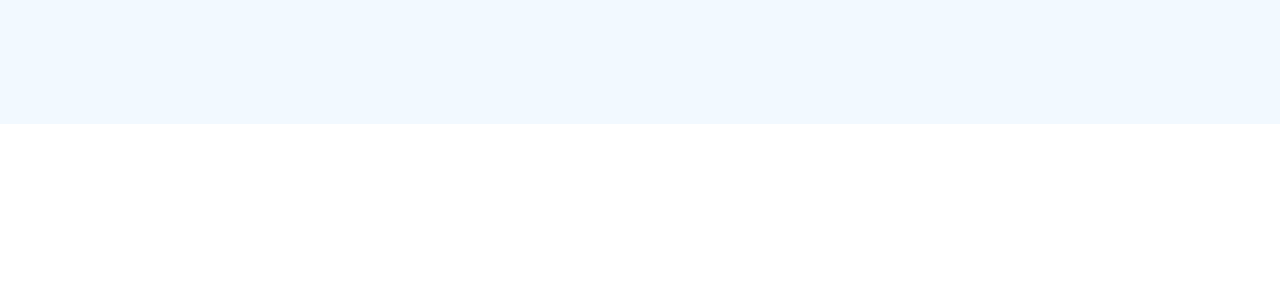
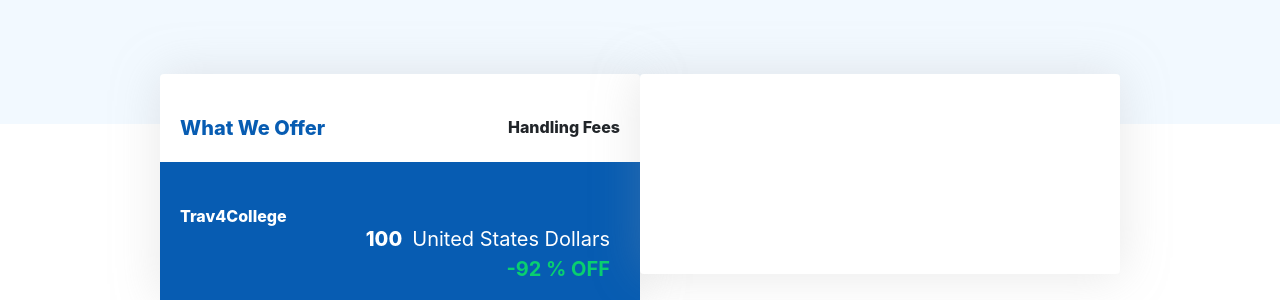
Before and after one commit to Ibeandyson/trav4collegeTest, a React (Create React App) app in the folder Frontend/: page / in a window 1280 px wide. Shown: the part 1876-2176 px from the top of the page. Before the commit the page ends 2000 px from the top, so only its background shows below. Built offline with nearby package versions, Linux system fonts and the light colour scheme.

Commit message:
woked on card

```diff
--- a/Frontend/src/Components/Home/Section2.jsx
+++ b/Frontend/src/Components/Home/Section2.jsx
@@ -1,9 +1,44 @@
+import {Card, Col, Row} from 'react-bootstrap';
+import './style/Section2.css';
 const Section2 = () => {
-  return(
-    <div>
-     <p>man2</p>
-    </div>
-  )
- }
+    return (
+        <div className="section2-body">
+            <div className="section2-container justify-content-md-center">
+                <Card className="card-1-style">
+                    <Card.Body>
+                        <Row>
+                            <Col xs={6}>
+                                <p className="what-we-offer-text">What We Offer</p>
+                            </Col>
+                            <Col xs={6}>
+                                <p className="Handling-Fees">Handling Fees</p>
+                            </Col>
+                        </Row>
+                    </Card.Body>
+                    <div className="stage2">
+                        <Row>
+                            <Col xs={4}>
+                                <p className="stag2-text-1">Trav4College</p>
+                            </Col>
+                            <Col xs={8}>
+                              <div className="stage2-text-container">
 
- export default Section2
+                                <span className="stag2-text-2-2">United States Dollars</span>
+                                <span className="stag2-text-2">100 </span>
+                              </div>
+
+
+                                <p className="stage2-text-3">-92 % OFF</p>
+                            </Col>
+                        </Row>
+                    </div>
+                </Card>
+                <Card className="card-1-style">
+                    <Card.Body />
+                </Card>
+            </div>
+        </div>
+    );
+};
+
+export default Section2;
--- a/Frontend/src/Components/Home/style/Section1.css
+++ b/Frontend/src/Components/Home/style/Section1.css
@@ -1,7 +1,7 @@
 
 .section1-body{
   background-color:#f2f9ff ;
-  height: 700px;
+  height: 1000px;
 }
 .section-container{
   padding: 90px;
--- /dev/null
+++ b/Frontend/src/Components/Home/style/Section2.css
@@ -0,0 +1,69 @@
+.section2-body {
+    padding-left: 50px;
+    padding-right: 50px;
+}
+.section2-container {
+    display: flex;
+    margin-top: -50px;
+}
+.card-1-style {
+    height: 200px;
+    width: 30rem;
+    border: none;
+    box-shadow: 0 0 24px 0 25% #9f9f9f;
+    filter: drop-shadow(0 0 24px rgba(159, 159, 159, .25));
+}
+
+.what-we-offer-text {
+    font-size: 20px;
+    line-height: 26.4px;
+    font-weight: 800;
+    color: #075cb2;
+    margin-top: 10%;
+    margin-bottom: 30%;
+}
+.Handling-Fees {
+    display: flex;
+    flex-direction: row-reverse;
+    font-weight: 800;
+    font-size: 16px;
+    margin-top: 10%;
+    margin-bottom: 30%;
+}
+.stage2 {
+    background-color: #075cb2;
+    margin-top: 10%;
+}
+
+.stag2-text-1 {
+    font-weight: 800;
+    font-size: 16px;
+    color: #ffffff;
+    padding-left: 20px;
+    margin-top: 30%;
+
+}
+.stage2-text-container{
+  margin-top: 20%;
+  display: flex;
+  flex-direction: row-reverse;
+  margin-right: 30px;
+}
+.stag2-text-2 {
+    font-size: 20px;
+    font-weight: 800;
+    color: #ffffff;
+    padding-right: 10px;
+}
+.stag2-text-2-2 {
+    font-size: 20px;
+    color: #ffffff;
+}
+.stage2-text-3 {
+    color: #09cf70;
+    font-weight: 700;
+    font-size: 20px;
+    display: flex;
+    flex-direction: row-reverse;
+    margin-right: 30px;
+}
--- a/Frontend/src/Pages/LandingPage.js
+++ b/Frontend/src/Pages/LandingPage.js
@@ -1,9 +1,10 @@
-import {Section1} from '../Components/Home';
+import {Section1, Section2} from '../Components/Home';
 
 const LandingPage = () => {
     return (
         <div>
             <Section1 />
+            <Section2/>
         </div>
     );
 };
```
